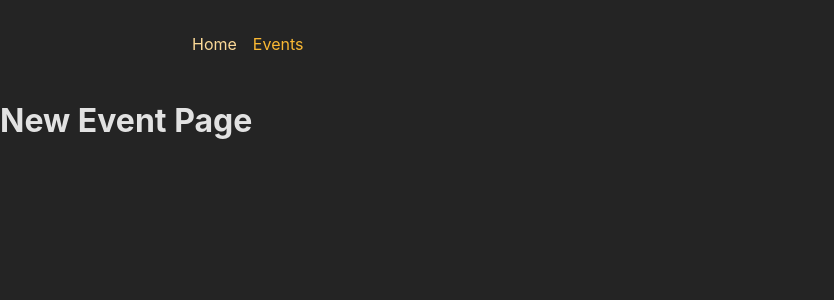
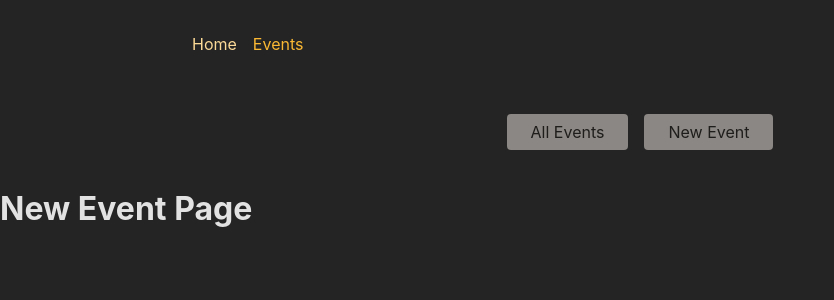
Before and after one commit to hafsasaleem27/adv-project, a React (Create React App) app in the folder frontend/: page /events/new in a window 1280 px wide. Shown: the top 300 px of the page, without its empty margins (0-834 px from the left). Built offline with nearby package versions, Linux system fonts and the light colour scheme.

Commit message:
added events root layout

```diff
--- /dev/null
+++ b/frontend/src/pages/EventsRoot.js
@@ -0,0 +1,11 @@
+import { Outlet } from "react-router-dom";
+import EventNavigation from "../components/EventsNavigation";
+
+function EventsRoot() {
+    return <>
+        <EventNavigation />
+        <Outlet />
+    </>;
+}
+
+export default EventsRoot;
```
Also changed, not shown: frontend/src/App.js (+11 -4 lines).
